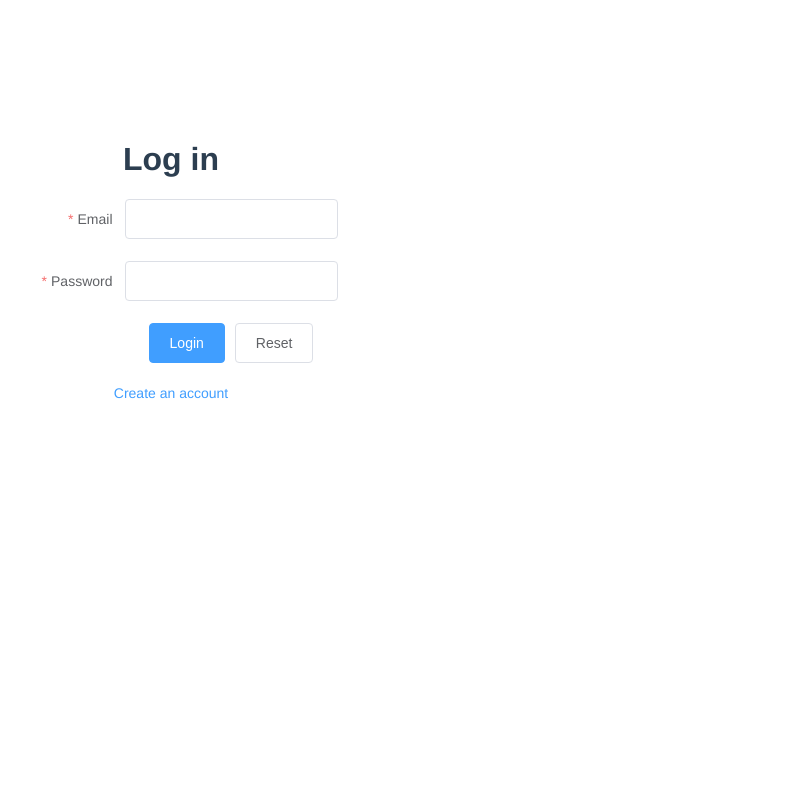
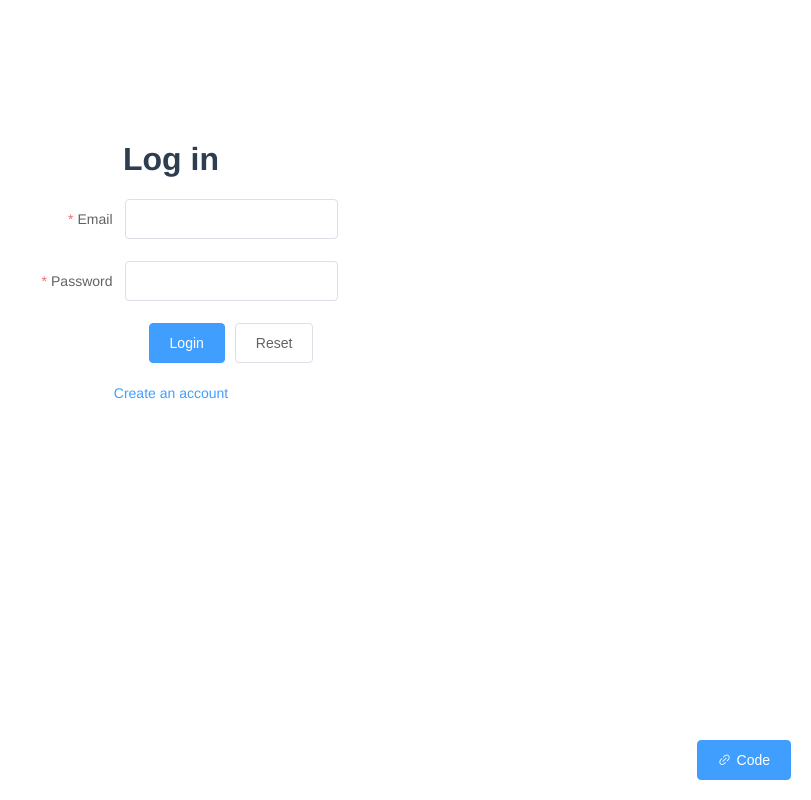
Before and after one commit to yashnarkhedkar/frontend, a Vue app: page /#/login in a window 1280 px wide. Shown: the whole page, without its empty margins (469-1280 px from the left). Built offline with nearby package versions, Linux system fonts and the light colour scheme.

Commit message:
added code button

```diff
--- a/src/App.vue
+++ b/src/App.vue
@@ -1,6 +1,11 @@
 <template>
   <div id="app">
     <router-view></router-view>
+    <div id="code">
+        <el-link href="https://github.com/yashnarkhedkar/Login-App" target="_blank">
+            <el-button type="primary" icon="el-icon-link">Code</el-button>
+        </el-link>
+    </div>
   </div>
 </template>
 
@@ -23,4 +28,9 @@ export default {
   color: #2c3e50;
   margin-top: 60px;
 }
+#code {
+    position: absolute;
+    bottom : 20px;
+    right : 20px;
+}
 </style>
--- a/src/components/home-page.vue
+++ b/src/components/home-page.vue
@@ -11,7 +11,7 @@
         </el-table>
         <div id="upper">
             <h4 id="email">Email : {{ this.user.email }} </h4>
-            <el-button @click="logout">Logout</el-button>
+            <el-button type="danger" @click="logout">Logout</el-button>
         </div>
     </div>
 </template>
--- a/src/components/login-page.vue
+++ b/src/components/login-page.vue
@@ -114,4 +114,10 @@ export default {
     width: 1/2rem;
     height: 400px;
 }
+#code {
+    position: absolute;
+    bottom : 20px;
+    right : 20px;
+}
+
 </style>
```
